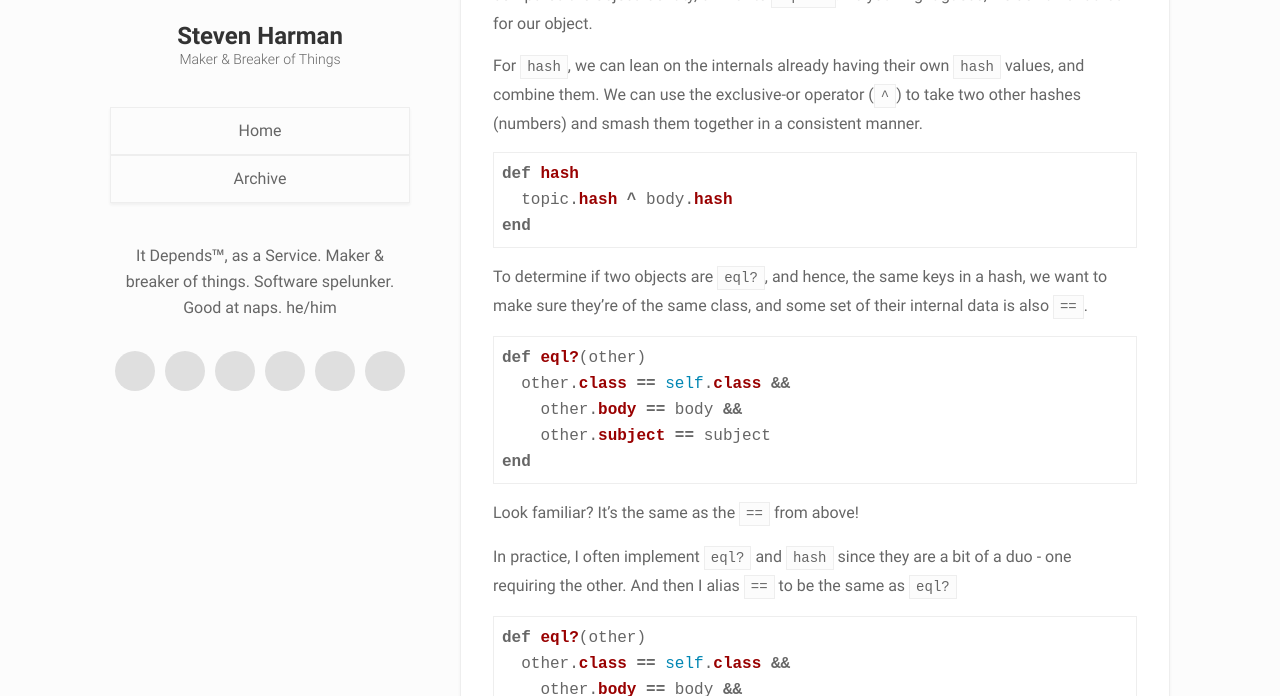
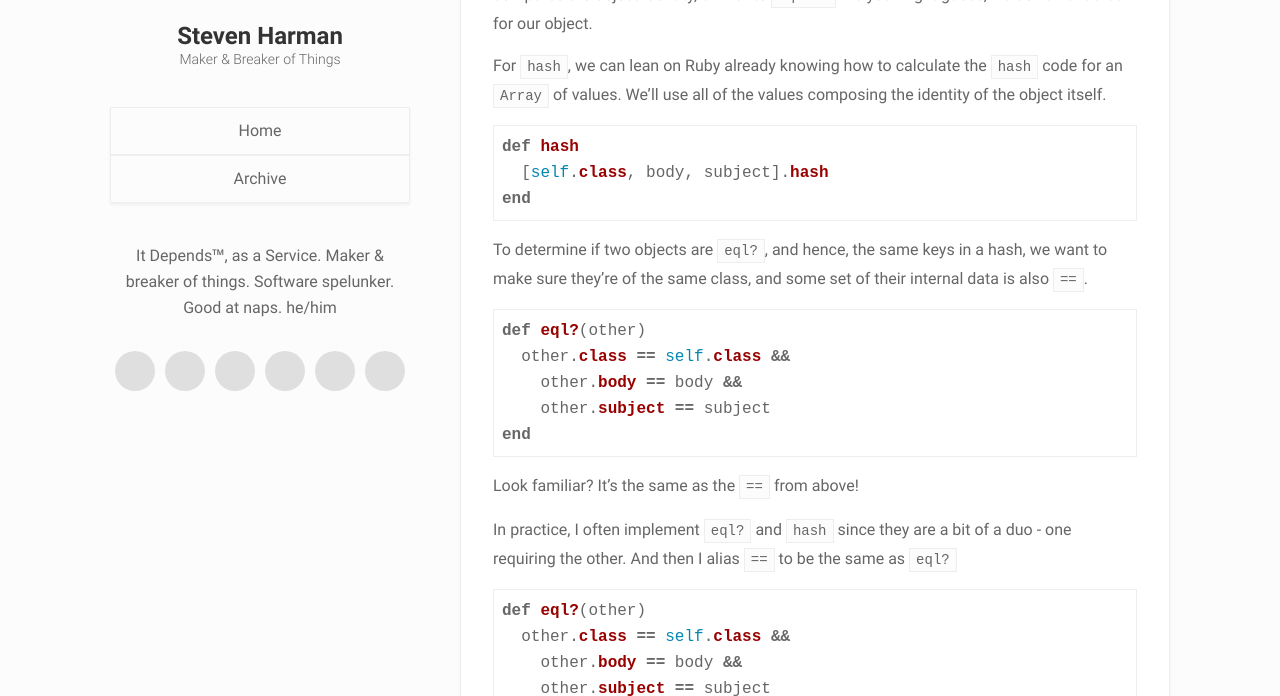
Before and after one commit to stevenharman/stevenharman.github.io, a Jekyll site: the page built from _posts/2020-04-14-well-behaved-ruby-object-equality.md, in a window 1280 px wide and 900 px high, scrolled down 2536 px, cut to the strip 204-900 px from the top of the window. Built offline with Jekyll 4.4.1, drawn with Linux system fonts in a browser that asks for light colours; comment, search, counter and statistics services are not loaded; some of the changed text lies outside the part shown.

Commit message:
Fix hash code - don't use XOR

````diff
--- a/_posts/2020-04-14-well-behaved-ruby-object-equality.md
+++ b/_posts/2020-04-14-well-behaved-ruby-object-equality.md
@@ -40,7 +40,7 @@ class Message
   alias == eql?
 
   def hash
-    body.hash ^ subject.hash
+    [self.class, body, subject].hash
   end
 end
 ```
@@ -100,12 +100,12 @@ From the [Ruby docs][object-hash-docs]:
 By default, objects inherit their `hash` and `eql?` methods from `Object`, which compares the object identity, similar to `equal?`.
 As you might guess, we don't want that for our object.
 
-For `hash`, we can lean on the internals already having their own `hash` values, and combine them.
-We can use the exclusive-or operator (`^`) to take two other hashes (numbers) and smash them together in a consistent manner.
+For `hash`, we can lean on Ruby already knowing how to calculate the `hash` code for an `Array` of values.
+We'll use all of the values composing the identity of the object itself.
 
 ```ruby
 def hash
-  topic.hash ^ body.hash
+  [self.class, body, subject].hash
 end
 ```
 
````
